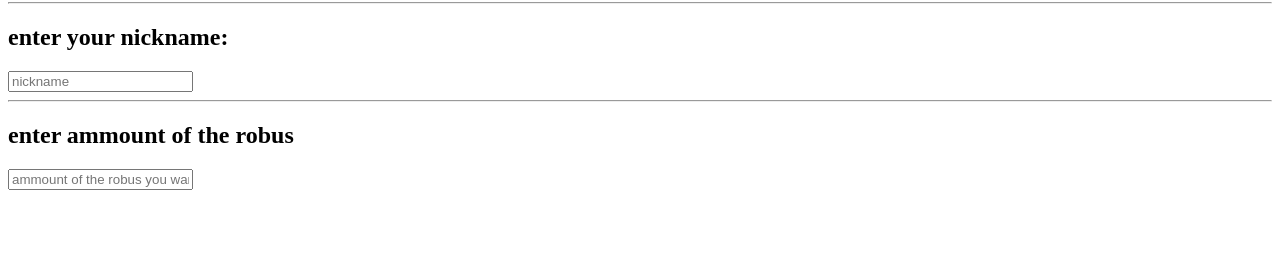
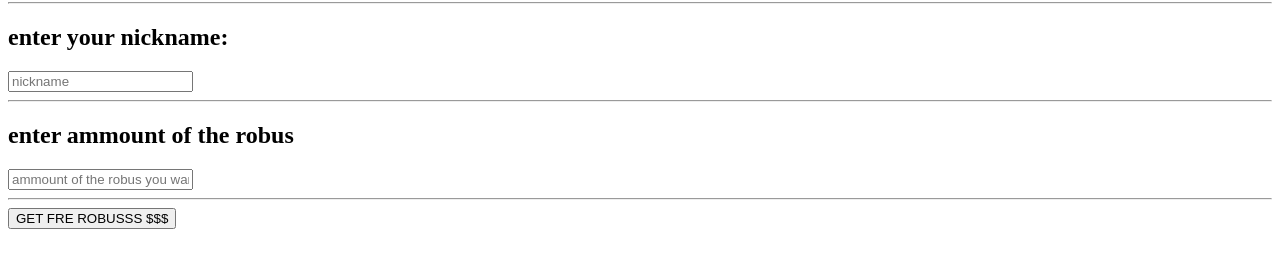
Before and after one commit to ZetkaTV/webxtest, a plain HTML site: page index.html in a window 1280 px wide. Shown: the part 64-332 px from the top of the page. Drawn offline with Linux system fonts and the light colour scheme.

Commit message:
Update index.html

```diff
--- a/index.html
+++ b/index.html
@@ -12,5 +12,7 @@
     <hr>
     <h2>enter ammount of the robus</h2>
     <input type="text" placeholder="ammount of the robus you want to get">
+    <hr>
+    <button>GET FRE ROBUSSS $$$</button>
   </body>
 </html>
```
